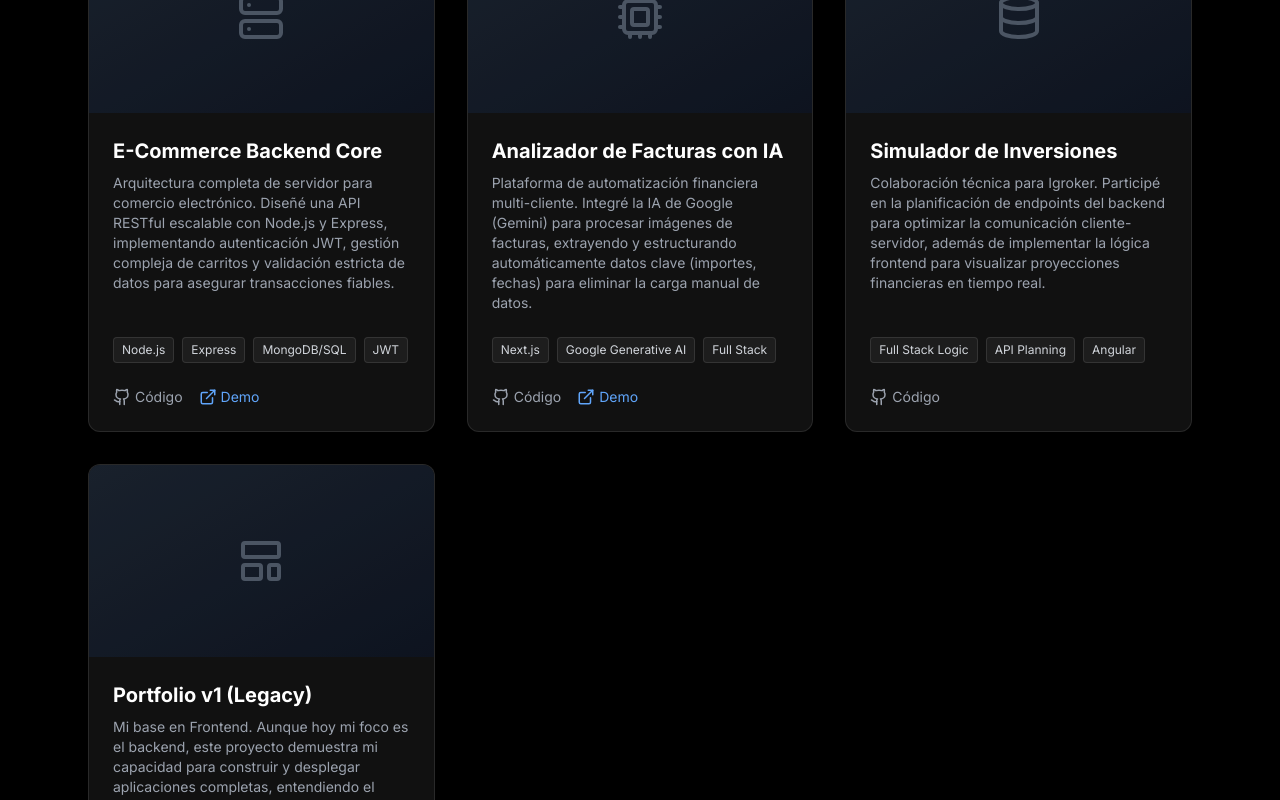
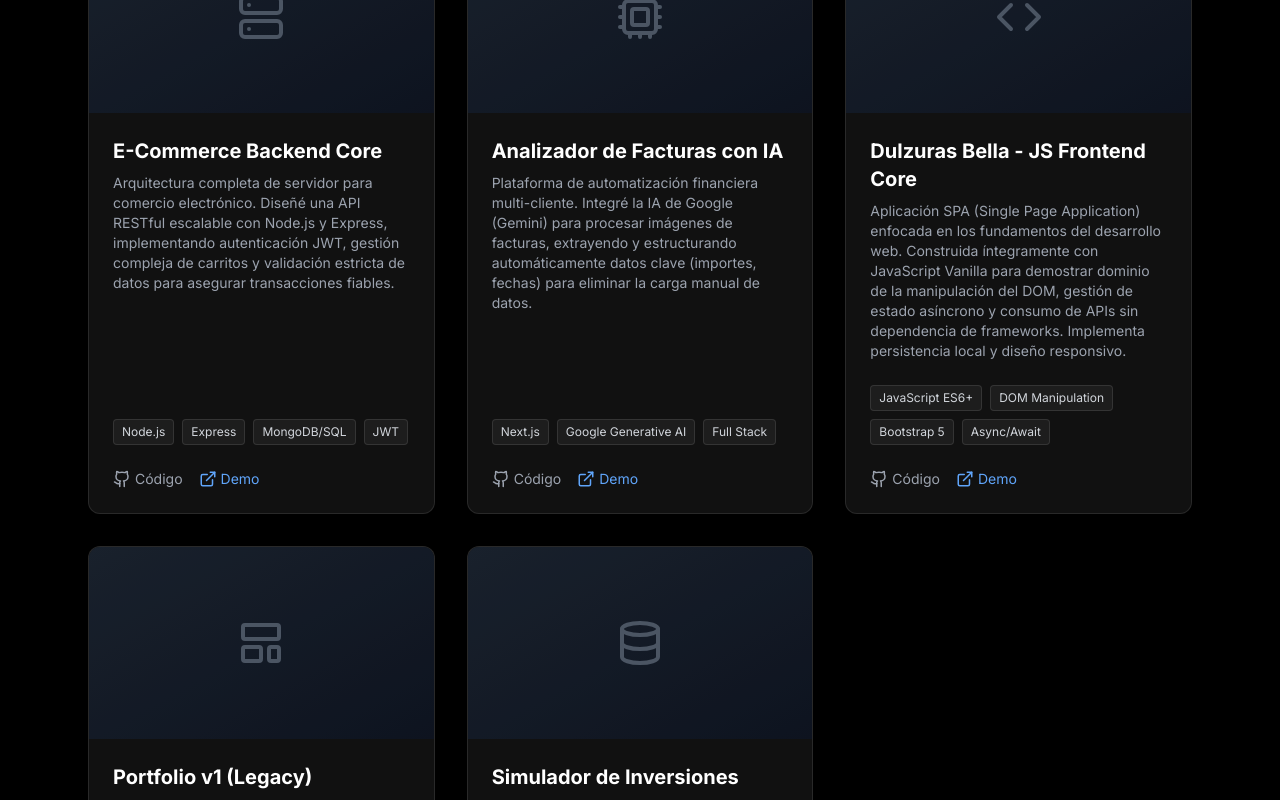
Before and after one commit to JuanMRaimundo/Portfolio-v2, a Next.js app: page / in a window 1280 px wide. Shown: the part 1840-2640 px from the top of the page. Built offline with nearby package versions, Linux system fonts and the light colour scheme.

Commit message:
Actualizando proyectos

```diff
--- a/app/page.tsx
+++ b/app/page.tsx
@@ -18,6 +18,8 @@ import {
 	Server,
 	LayoutTemplate,
 	Instagram,
+	ShoppingBag,
+	Code,
 } from "lucide-react";
 
 // --- 1. COMPONENTE TYPEWRITER INTELIGENTE (Detecta Visibilidad) ---
@@ -200,11 +202,45 @@ const PROJECTS_DATA = [
 		tags: ["Next.js", "Google Generative AI", "Full Stack"],
 		link: "https://analizador-facturas-ia.vercel.app/",
 		github: "https://github.com/JuanMRaimundo/analizador.facturasIA/",
-		featured: false,
+		featured: true,
 		icon: (
 			<Cpu
 				size={48}
 				className="text-gray-600 group-hover:text-cyan-400 transition-colors transform group-hover:scale-110 duration-300"
+			/>
+		),
+	},
+	{
+		title: "Dulzuras Bella - JS Frontend Core",
+		desc: {
+			es: "Aplicación SPA (Single Page Application) enfocada en los fundamentos del desarrollo web. Construida íntegramente con JavaScript Vanilla para demostrar dominio de la manipulación del DOM, gestión de estado asíncrono y consumo de APIs sin dependencia de frameworks. Implementa persistencia local y diseño responsivo.",
+			en: "SPA (Single Page Application) focused on web development fundamentals. Built entirely with Vanilla JavaScript to demonstrate mastery of DOM manipulation, asynchronous state management, and API consumption without framework dependencies. Implements local persistence and responsive design.",
+		},
+		tags: ["JavaScript ES6+", "DOM Manipulation", "Bootstrap 5", "Async/Await"],
+		link: "https://juanmraimundo.github.io/DulzurasBellaJS/",
+		github: "https://github.com/JuanMRaimundo/DulzurasBellaJS",
+		featured: true,
+		icon: (
+			<Code
+				size={48}
+				className="text-gray-600 group-hover:text-blue-400 transition-colors transform group-hover:scale-110 duration-300"
+			/>
+		),
+	},
+	{
+		title: "Portfolio v1 (Legacy)",
+		desc: {
+			es: "Mi base en Frontend. Aunque hoy mi foco es el backend, este proyecto demuestra mi capacidad para construir y desplegar aplicaciones completas, entendiendo el ciclo de vida del software y la experiencia de usuario final.",
+			en: "My Frontend foundation. Although my focus is now backend, this project demonstrates my ability to build and deploy complete applications, understanding the software lifecycle and end-user experience.",
+		},
+		tags: ["Angular", "Deployment", "SPA"],
+		link: "https://jmraimundo-portfolio.netlify.app/",
+		github: "https://github.com/JuanMRaimundo/JuanMRaimundo",
+		featured: false,
+		icon: (
+			<LayoutTemplate
+				size={48}
+				className="text-gray-600 group-hover:text-purple-400 transition-colors transform group-hover:scale-110 duration-300"
 			/>
 		),
 	},
@@ -222,23 +258,6 @@ const PROJECTS_DATA = [
 			<Database
 				size={48}
 				className="text-gray-600 group-hover:text-indigo-400 transition-colors transform group-hover:scale-110 duration-300"
-			/>
-		),
-	},
-	{
-		title: "Portfolio v1 (Legacy)",
-		desc: {
-			es: "Mi base en Frontend. Aunque hoy mi foco es el backend, este proyecto demuestra mi capacidad para construir y desplegar aplicaciones completas, entendiendo el ciclo de vida del software y la experiencia de usuario final.",
-			en: "My Frontend foundation. Although my focus is now backend, this project demonstrates my ability to build and deploy complete applications, understanding the software lifecycle and end-user experience.",
-		},
-		tags: ["Angular", "Deployment", "SPA"],
-		link: "https://jmraimundo-portfolio.netlify.app/",
-		github: "https://github.com/JuanMRaimundo/JuanMRaimundo",
-		featured: false,
-		icon: (
-			<LayoutTemplate
-				size={48}
-				className="text-gray-600 group-hover:text-purple-400 transition-colors transform group-hover:scale-110 duration-300"
 			/>
 		),
 	},
@@ -361,7 +380,7 @@ const Navbar = ({ lang, setLang, t }: any) => {
 const Hero = ({ t }: any) => {
 	// Mensaje para WhatsApp codificado
 	const whatsappMessage =
-		"Hola! Estoy interesado en tu perfil profesional y me gustaría conversar sobre una oportunidad laboral.";
+		"Hola! Estamos interesados en tu perfil profesional y nos gustaría conversar sobre una oportunidad laboral.";
 	const whatsappLink = `https://wa.me/5491163734198?text=${encodeURIComponent(
 		whatsappMessage,
 	)}`;
```
